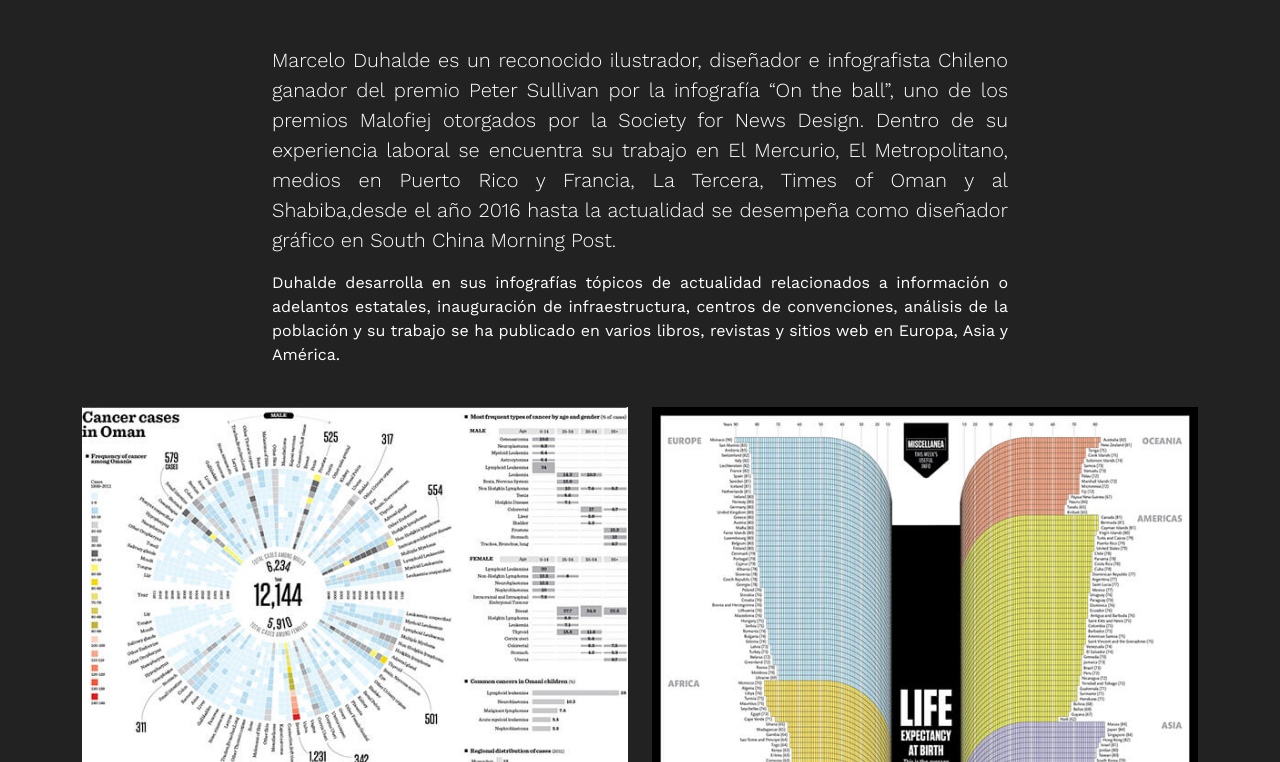
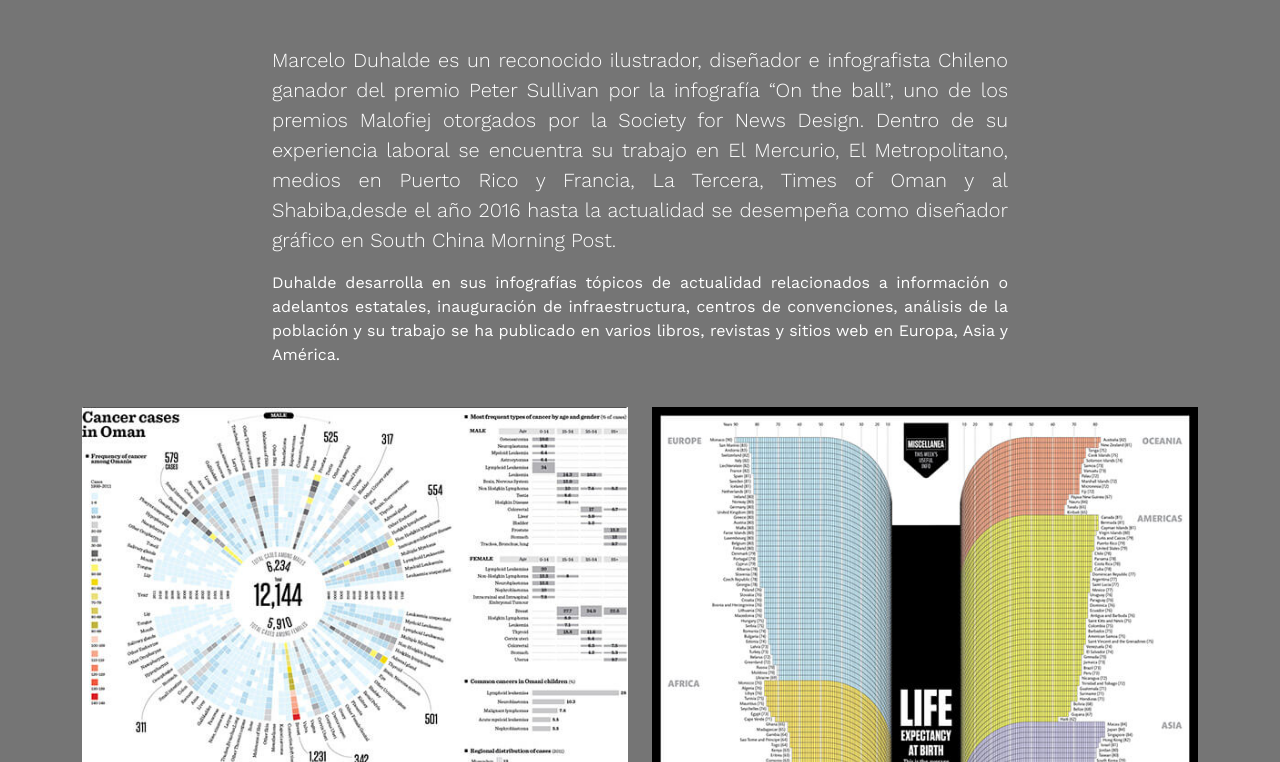
Before and after one commit to Marjoriemartinez/infografia-digital-clase-2, a plain HTML site: page index.html in a window 1280 px wide. Shown: the part 173-935 px from the top of the page. Drawn offline with nearby package versions, Linux system fonts and the light colour scheme.

Commit message:
Update index.html

```diff
--- a/index.html
+++ b/index.html
@@ -11,7 +11,7 @@
             :root {
                 --bs-font-sans-serif: "Work Sans", sans-serif;
                 --bs-body-color: #fff;
-                --bs-body-bg: #222;
+                --bs-body-bg: #757575;
 
             }
             @media (min-width: 992px) { header p{ text-align: justify; text-justify: inter-word; } }
```
